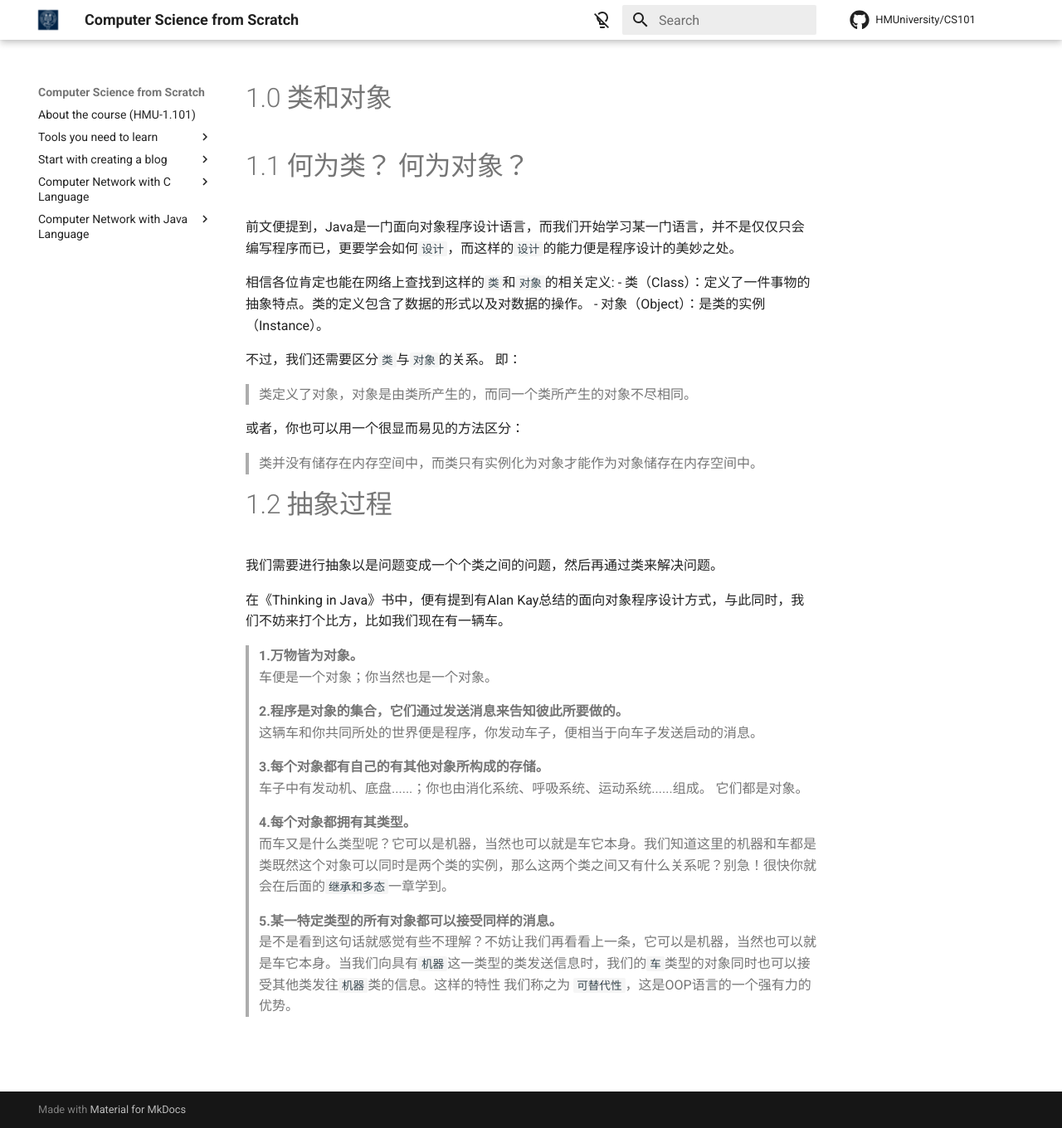
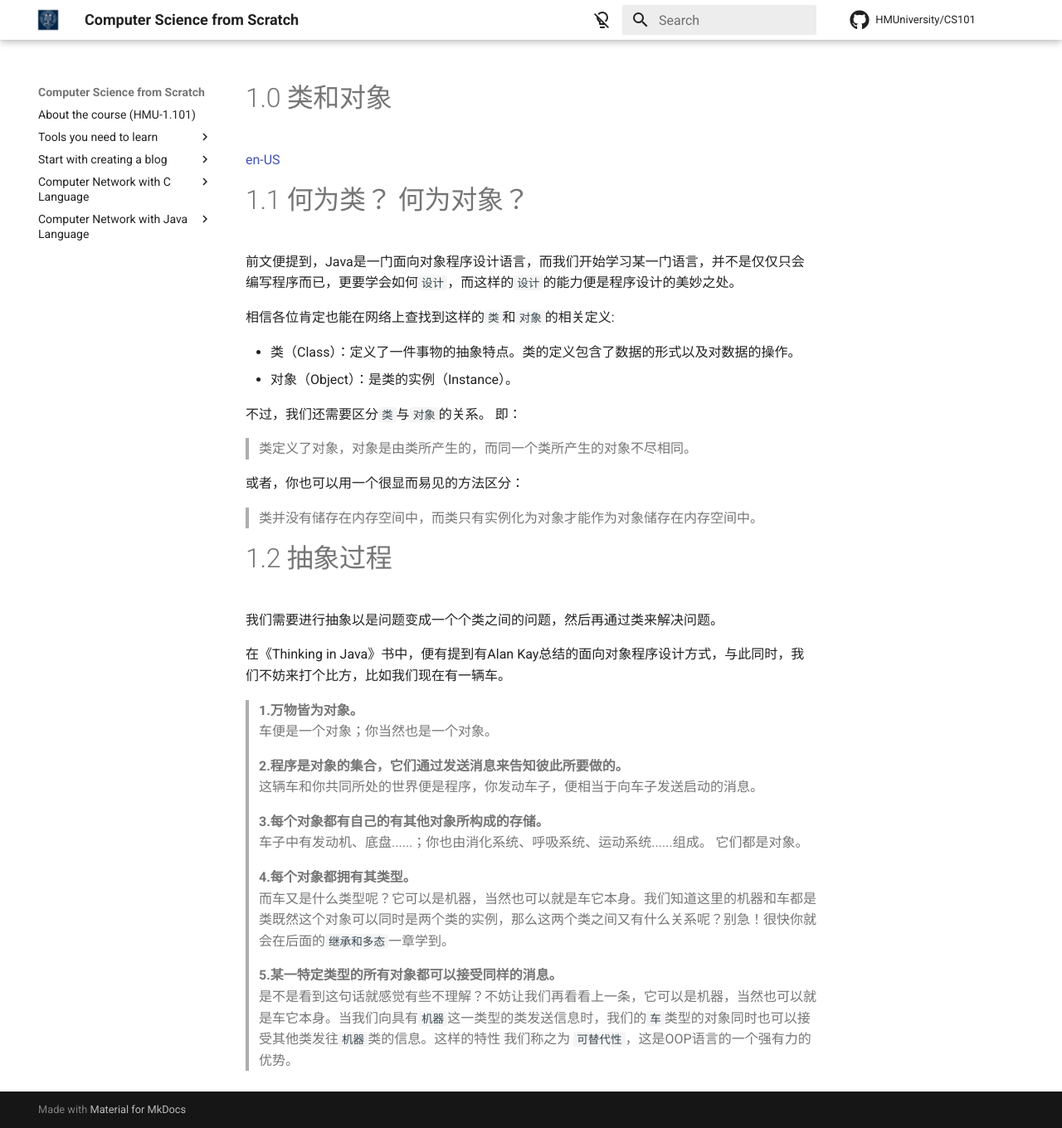
Before and after one commit to HMUniversity/CS101, an MkDocs documentation site: the page built from docs/computer-programming-with-java-language/classes-and-objects-zh-CN.md, in a window 1280 px wide and 1360 px high. Shown: the whole window at 83% size. Built offline with MkDocs 1.6.1 and Material for MkDocs 9.7.7, drawn with Linux system fonts in a browser that asks for light colours; comment, search, counter and statistics services are not loaded.

```diff
--- a/docs/computer-programming-with-java-language/classes-and-objects-zh-CN.md
+++ b/docs/computer-programming-with-java-language/classes-and-objects-zh-CN.md
@@ -1,9 +1,13 @@
 # 1.0 类和对象
 
+[en-US](classes-and-objects.md)
+
 # 1.1 何为类？ 何为对象？
+
 前文便提到，Java是一门面向对象程序设计语言，而我们开始学习某一门语言，并不是仅仅只会编写程序而已，更要学会如何`设计`，而这样的`设计`的能力便是程序设计的美妙之处。
 
 相信各位肯定也能在网络上查找到这样的`类`和`对象`的相关定义:
+
  - 类（Class）：定义了一件事物的抽象特点。类的定义包含了数据的形式以及对数据的操作。
  - 对象（Object）：是类的实例（Instance）。
 
```
Also changed, not shown: docs/computer-programming-with-java-language/classes-and-objects.md (+4 -0 lines), docs/computer-programming-with-java-language/index.md (+1 -1 lines).
